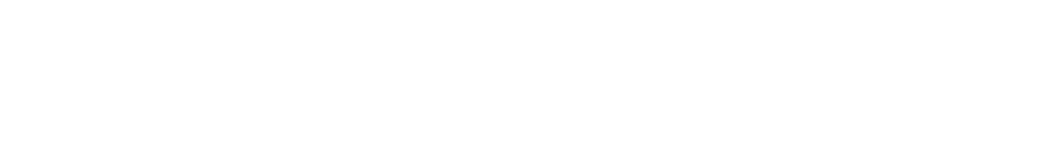
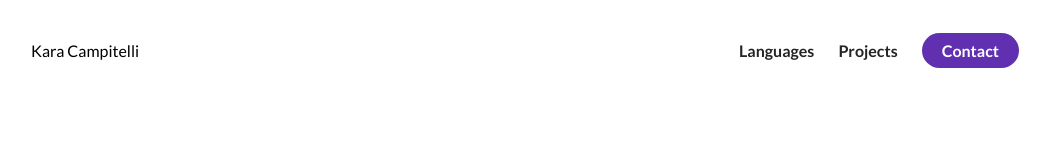
Before and after one commit to KaraCampitelli/E-Portfolio, a plain HTML site: page index.html in a window 1280 px wide. Shown: the whole page, without its empty margins (109-1159 px from the left). Drawn offline with Linux system fonts and the light colour scheme.

Commit message:
Update 1

```diff
--- a/index.html
+++ b/index.html
@@ -3,9 +3,37 @@
 <head>
     <meta charset="UTF-8">
     <meta name="viewport" content="width=device-width, initial-scale=1.0">
-    <title>Document</title>
+    <title>Kara Campitelli</title>
+    <link rel="stylesheet" href="./style.css">
 </head>
 <body>
+    <section id="about-me">
+        <nav>
+            <div class="personal__logo">Kara Campitelli</div>
+            <ul class="nav__link--list">
+                <li>
+                    <a href=""class="
+                    nav__link--anchor
+                    link__hover-effect
+                    link__hover-effect--black
+                    ">Languages</a>
+                </li>
+                <li>
+                    <a href=""class="
+                    nav__link--anchor
+                    link__hover-effect
+                    link__hover-effect--black
+                    ">Projects</a>
+                </li>
+                <li>
+                    <a href=""class="
+                    nav__link--anchor
+                    nav__link--anchor-primary
+                    ">Contact</a>
+                </li>
+            </ul>
+        </nav>
+    </section>
+</body>
 
-</body>
 </html>
--- a/style.css
+++ b/style.css
@@ -0,0 +1,57 @@
+@import url('https://fonts.googleapis.com/css2?family=Lato:wght@400;700&display=swap');
+*{
+font-family: "Lato", sans-serif;
+padding: 0;
+margin: 0;
+box-sizing: border-box;
+}
+
+h1, h2, h3, h4, h5, h6, span {
+    color: #242424;
+    text-align: center;
+    line-height: 1.25;
+ }
+
+ p {
+    line-height: 1.5;
+    font-size: 16px;
+ }
+
+li {
+    list-style: none;
+}
+
+/* NAVIGATION BAR */
+
+nav {
+    height: 100px;
+    width: 100%;
+    max-width: 1000px;
+    margin: 0 auto;
+    display: flex;
+    justify-content: space-between;
+    align-items: center;
+}
+
+.nav__link--list{
+    display: flex;
+}
+
+.nav__link--anchor {
+    margin: 0 12px;
+    color: #242424;
+    text-decoration: none;
+    font-weight: 700;
+}
+
+.nav__link--anchor-primary {
+  background-color: #6030b1;
+  padding: 8px 20px;
+  border-radius: 50px;
+  color: white;
+  transition: all 300ms ease;
+}
+
+.nav__link--anchor-primary:hover {
+    background-color: #5d3eff;
+}
```
